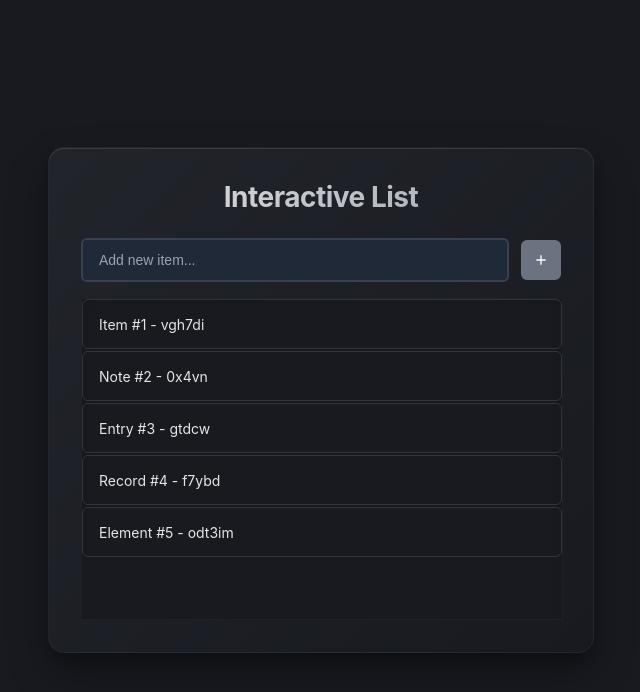
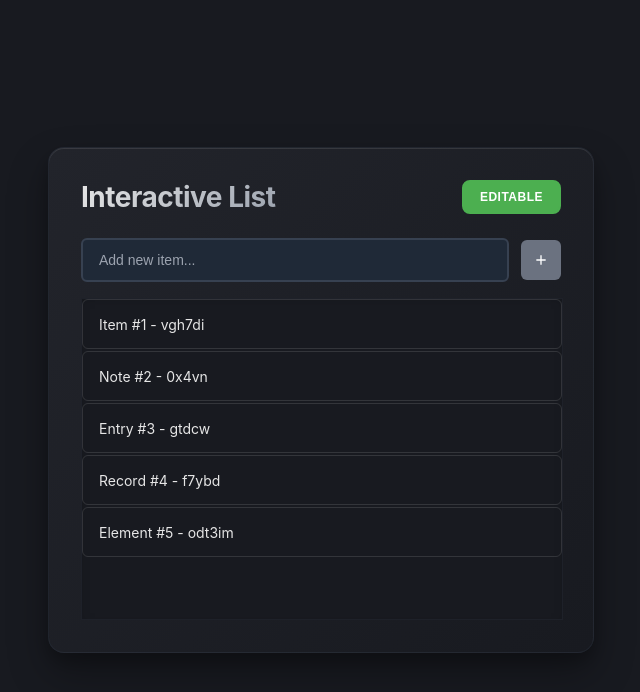
Before and after one commit to bennyperl/Interactive-List, a React (Create React App) app: page / in a window 1280 px wide. Shown: the top 692 px of the page, without its empty margins (319-959 px from the left). Built offline with nearby package versions, Linux system fonts and the light colour scheme; what chance would draw is missing.

Commit message:
read only mode

```diff
--- a/src/components/InteractiveList/InteractiveList.tsx
+++ b/src/components/InteractiveList/InteractiveList.tsx
@@ -1,4 +1,4 @@
-import React, { FunctionComponent, useState, useEffect, useRef } from 'react';
+import React, { FunctionComponent, useState, useEffect } from 'react';
 import styled from 'styled-components';
 import InputBar from './InputBar';
 import VirtualizedList from './VirtualizedList';
@@ -22,10 +22,16 @@ const ListContainer = styled.div`
   backdrop-filter: blur(10px);
 `;
 
+const HeaderContainer = styled.div`
+  display: flex;
+  justify-content: space-between;
+  align-items: center;
+  margin-bottom: 24px;
+`;
+
 const ListTitle = styled.h2`
-  margin: 0 0 24px 0;
+  margin: 0;
   color: ${({ theme }) => theme.text};
-  text-align: center;
   font-size: 28px;
   font-weight: 700;
   letter-spacing: -0.5px;
@@ -35,9 +41,46 @@ const ListTitle = styled.h2`
   background-clip: text;
 `;
 
+const ReadOnlyToggle = styled.button<{ isReadOnly: boolean }>`
+  padding: 8px 16px;
+  border: 2px solid ${({ isReadOnly, theme }) => isReadOnly ? theme.warning : theme.success};
+  border-radius: 8px;
+  background: ${({ isReadOnly, theme }) => isReadOnly ? theme.warning : theme.success};
+  color: white;
+  font-size: 12px;
+  font-weight: 600;
+  cursor: pointer;
+  transition: all 0.2s ease;
+  text-transform: uppercase;
+  letter-spacing: 0.5px;
+
+  &:hover {
+    background: ${({ isReadOnly, theme }) => isReadOnly ? theme.warning : theme.success};
+    transform: translateY(-1px);
+    box-shadow: 0 4px 8px rgba(0, 0, 0, 0.2);
+  }
+`;
+
+const ReadOnlyIndicator = styled.div<{ isReadOnly: boolean }>`
+  display: ${({ isReadOnly }) => isReadOnly ? 'flex' : 'none'};
+  align-items: center;
+  justify-content: center;
+  padding: 8px 16px;
+  background: ${({ theme }) => theme.warning}20;
+  border: 1px solid ${({ theme }) => theme.warning}40;
+  border-radius: 8px;
+  color: ${({ theme }) => theme.warning};
+  font-size: 12px;
+  font-weight: 600;
+  text-transform: uppercase;
+  letter-spacing: 0.5px;
+  margin-bottom: 16px;
+`;
+
 const InteractiveList: FunctionComponent = () => {
   const [isLoading, setIsLoading] = useState(true);
   const [initialItems, setInitialItems] = useState<typeof mockItems>([]);
+  const [isReadOnly, setIsReadOnly] = useState(false);
 
   const {
     items,
@@ -66,11 +109,27 @@ const InteractiveList: FunctionComponent = () => {
     loadData();
   }, []);
 
+  const toggleReadOnly = () => {
+    setIsReadOnly(!isReadOnly);
+  };
+
   return (
     <ListContainer>
-      <ListTitle>Interactive List</ListTitle>
+      <HeaderContainer>
+        <ListTitle>Interactive List</ListTitle>
+        <ReadOnlyToggle
+          isReadOnly={isReadOnly}
+          onClick={toggleReadOnly}
+        >
+          {isReadOnly ? 'Read Only' : 'Editable'}
+        </ReadOnlyToggle>
+      </HeaderContainer>
 
-      <InputBar onAddItem={addItem} />
+      <ReadOnlyIndicator isReadOnly={isReadOnly}>
+        Read Only Mode - Items cannot be added, edited, or deleted
+      </ReadOnlyIndicator>
+
+      <InputBar onAddItem={addItem} disabled={isReadOnly} />
       <VirtualizedList
         items={items}
         hoveredItemId={hoveredItemId}
@@ -80,6 +139,7 @@ const InteractiveList: FunctionComponent = () => {
         onMouseLeave={handleMouseLeave}
         isLoading={isLoading}
         totalItems={items.length}
+        readOnly={isReadOnly}
       />
     </ListContainer>
   );
--- a/src/components/InteractiveList/ListItem.tsx
+++ b/src/components/InteractiveList/ListItem.tsx
@@ -58,6 +58,7 @@ interface ListItemProps {
   isHovered?: boolean;
   onMouseEnter: () => void;
   onMouseLeave: () => void;
+  readOnly?: boolean;
 }
 
 const ListItem: React.FC<ListItemProps> = ({
@@ -66,19 +67,22 @@ const ListItem: React.FC<ListItemProps> = ({
   onDelete,
   isHovered,
   onMouseEnter,
-  onMouseLeave
+  onMouseLeave,
+  readOnly = false
 }) => {
   const [isEditing, setIsEditing] = useState(false);
   const [editValue, setEditValue] = useState(value);
   const inputRef = useRef<HTMLInputElement>(null);
 
   const handleEditClick = () => {
+    if (readOnly) return;
     setIsEditing(true);
     setEditValue(value);
     setTimeout(() => inputRef.current?.focus(), 0);
   };
 
   const handleSave = () => {
+    if (readOnly) return;
     if (editValue.trim() !== '' && editValue !== value) {
       onEdit(editValue.trim());
     }
@@ -86,11 +90,13 @@ const ListItem: React.FC<ListItemProps> = ({
   };
 
   const handleCancel = () => {
+    if (readOnly) return;
     setEditValue(value);
     setIsEditing(false);
   };
 
   const handleKeyDown = (e: React.KeyboardEvent) => {
+    if (readOnly) return;
     if (e.key === 'Enter') {
       handleSave();
     } else if (e.key === 'Escape') {
@@ -111,11 +117,12 @@ const ListItem: React.FC<ListItemProps> = ({
           onChange={(e) => setEditValue(e.target.value)}
           onBlur={handleSave}
           onKeyDown={handleKeyDown}
+          disabled={readOnly}
         />
       ) : (
         <ValueText>{value}</ValueText>
       )}
-      {!isEditing && (
+      {!isEditing && !readOnly && (
         <IconsWrapper isHovered={isHovered}>
           <ItemActions onEdit={handleEditClick} onDelete={onDelete} />
         </IconsWrapper>
--- a/src/components/InteractiveList/VirtualizedList.tsx
+++ b/src/components/InteractiveList/VirtualizedList.tsx
@@ -55,6 +55,7 @@ interface VirtualizedListProps {
   onMouseLeave: () => void;
   isLoading?: boolean;
   totalItems?: number;
+  readOnly?: boolean;
 }
 
 const ITEM_HEIGHT = 52; // Reduced height for less spacing between items
@@ -67,7 +68,8 @@ const VirtualizedList: React.FC<VirtualizedListProps> = ({
   onMouseEnter,
   onMouseLeave,
   isLoading = false,
-  totalItems = 0
+  totalItems = 0,
+  readOnly = false
 }) => {
   const renderRow = useCallback(({ index, style }: { index: number; style: React.CSSProperties }) => {
     // Show loading item if data is still loading and this index is beyond loaded items
@@ -91,6 +93,7 @@ const VirtualizedList: React.FC<VirtualizedListProps> = ({
             isHovered={hoveredItemId === item.id}
             onMouseEnter={() => onMouseEnter(item.id)}
             onMouseLeave={onMouseLeave}
+            readOnly={readOnly}
           />
         </div>
       );
@@ -98,7 +101,7 @@ const VirtualizedList: React.FC<VirtualizedListProps> = ({
 
     // Fallback empty div
     return <div style={style} />;
-  }, [items, hoveredItemId, onEdit, onDelete, onMouseEnter, onMouseLeave, isLoading]);
+  }, [items, hoveredItemId, onEdit, onDelete, onMouseEnter, onMouseLeave, isLoading, readOnly]);
 
   // Calculate total count for virtualization
   const itemCount = isLoading ? Math.max(items.length + 10, totalItems) : items.length;
```
